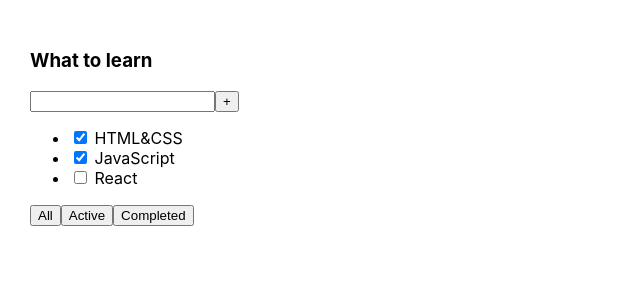
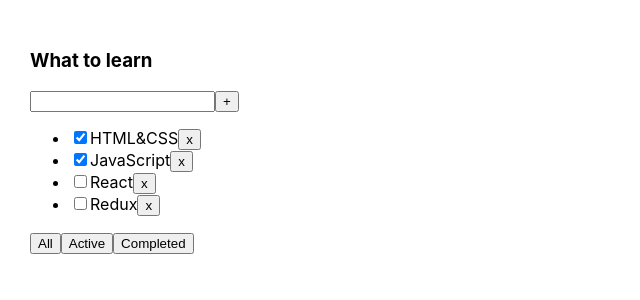
Before and after one commit to dkirvalidze/Todolist, a React (Create React App) app: page / in a window 1280 px wide. Shown: the top 300 px of the page, without its empty margins (0-640 px from the left). Built offline with nearby package versions, Linux system fonts and the light colour scheme.

Commit message:
Todolist 2

```diff
--- a/src/App.tsx
+++ b/src/App.tsx
@@ -1,17 +1,42 @@
-import React from 'react';
+import React, {useState} from 'react';
 import './App.css';
 import {TaskType, Todolist} from "./Todolist";
 
+export type FilterValuesType = "all" | "active" | "completed"
+
 function App() {
-    let tasks1: Array<TaskType> = [
-        {id: 1, title: "HTML&CSS", isDone: true },
-        {id: 1, title: "JavaScript", isDone: true },
-        {id: 1, title: "React", isDone: false }
-    ]
+    let [tasks, setTasks] = useState<Array<TaskType>>([
+        {id: 1, title: "HTML&CSS", isDone: true},
+        {id: 2, title: "JavaScript", isDone: true},
+        {id: 3, title: "React", isDone: false},
+        {id: 4, title: "Redux", isDone: false}
+    ])
+    let [filter, setFilter] = useState<FilterValuesType>("all")
+
+    function removeTask(id: number) {
+        let filteredTasks = tasks.filter((t) => t.id !== id)
+        setTasks(filteredTasks)
+    }
+
+    function changeFilter(value: FilterValuesType) {
+        setFilter(value)
+    }
+
+    let tasksForTodoList = tasks;
+    if (filter === "active") {
+        tasksForTodoList = tasks.filter((t) => !t.isDone)
+    }
+    if (filter === "completed") {
+        tasksForTodoList = tasks.filter((t) => t.isDone)
+    }
 
     return (
         <div className="App">
-        <Todolist title={"What to learn"} tasks={tasks1}/>
+            <Todolist title={"What to learn"}
+                      tasks={tasksForTodoList}
+                      removeTask={removeTask}
+                      changeFilter={changeFilter}
+            />
         </div>
     );
 }
--- a/src/Todolist.tsx
+++ b/src/Todolist.tsx
@@ -1,15 +1,20 @@
 import React from "react";
+import {FilterValuesType} from "./App";
 
 type PropsType = {
     title: string
     tasks: Array<TaskType>
+    removeTask: (id: number) => void
+    changeFilter: (value: FilterValuesType) => void
 }
 export type TaskType = {
     id: number
     title: string
     isDone: boolean
 }
+
 export function Todolist(props: PropsType) {
+
     return (
         <div>
             <h3>{props.title}</h3>
@@ -18,14 +23,20 @@
                 <button>+</button>
             </div>
             <ul>
-                <li><input type="checkbox" checked={props.tasks[0].isDone}/> <span>{props.tasks[0].title}</span></li>
-                <li><input type="checkbox" checked={props.tasks[1].isDone}/> <span>{props.tasks[1].title}</span></li>
-                <li><input type="checkbox" checked={props.tasks[2].isDone}/> <span>{props.tasks[2].title}</span></li>
+                {props.tasks.map((t) => {
+                    return (
+                        <li key={t.id}>
+                            <input type="checkbox" checked={t.isDone}/>
+                            <span>{t.title}</span>
+                            <button onClick={()=>{props.removeTask(t.id)}}>x</button>
+                        </li>
+                    )
+                })}
             </ul>
             <div>
-                <button>All</button>
-                <button>Active</button>
-                <button>Completed</button>
+                <button onClick={()=>{props.changeFilter("all")}}>All</button>
+                <button onClick={()=>{props.changeFilter("active")}}>Active</button>
+                <button onClick={()=>{props.changeFilter("completed")}}>Completed</button>
             </div>
         </div>
     );
```
